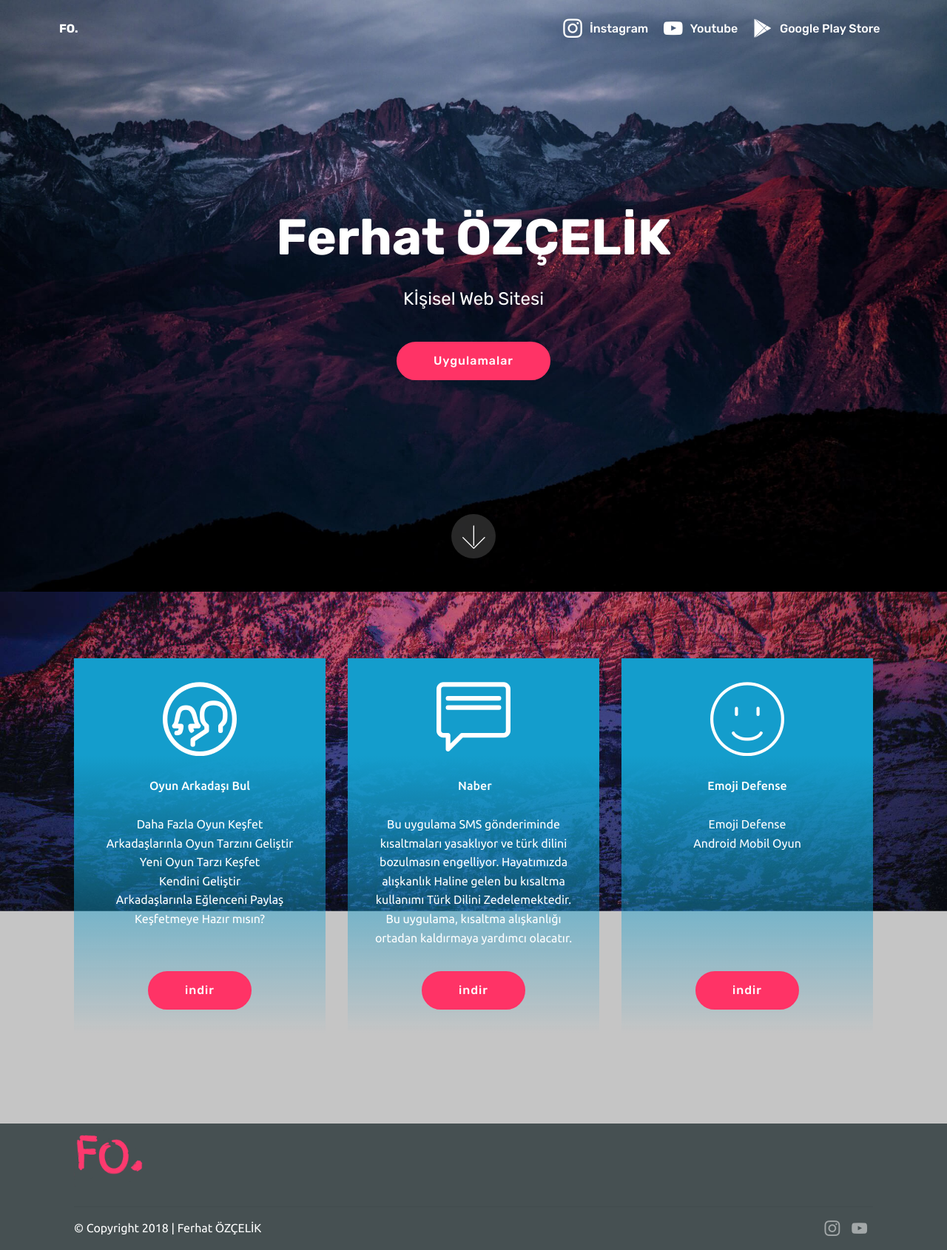
After one commit to ferhatozcelik/ferhatozcelik.github.io, a PHP site: page / in a window 1280 px wide. The commit adds this page. Shown: the whole page at 74% size. Run offline with PHP 8.4, Linux system fonts and the light colour scheme; some web fonts are replaced.

Commit message:
Add files via upload

```diff
--- a/assets/mobirise/css/mbr-additional.css
+++ b/assets/mobirise/css/mbr-additional.css
@@ -1429,110 +1429,72 @@ body {
   margin-top: 1rem;
   margin-bottom: 0;
 }
-.cid-rc2zGXgzvb {
-  padding-top: 45px;
-  padding-bottom: 45px;
-  background-color: #2e2e2e;
+.cid-rc2O3KX17V {
+  padding-top: 0px;
+  padding-bottom: 0px;
+  background-color: #465052;
 }
 @media (max-width: 767px) {
-  .cid-rc2zGXgzvb .content {
+  .cid-rc2O3KX17V .media-wrap {
+    margin-bottom: 1rem;
     text-align: center;
   }
-  .cid-rc2zGXgzvb .content > div:not(:last-child) {
-    margin-bottom: 2rem;
-  }
-}
-.cid-rc2zGXgzvb .img-logo img {
+}
+.cid-rc2O3KX17V .media-wrap .mbr-iconfont-logo {
+  font-size: 7rem;
+  color: #f36;
+}
+.cid-rc2O3KX17V .media-wrap img {
   height: 6rem;
 }
-.cid-rc2zGXgzvb [type="email"] {
-  font-size: .75rem;
-  margin-bottom: 5px;
-  text-align: center;
-  min-width: 150px;
-}
-.cid-rc2zGXgzvb .input-group-btn {
-  display: inline-block;
-}
-.cid-rc2zGXgzvb .input-group-btn a.btn {
-  margin: 0 !important;
-}
-.cid-rc2zGXgzvb .input-group {
-  -webkit-flex-wrap: wrap;
-  flex-wrap: wrap;
-  justify-content: center;
-  -webkit-justify-content: center;
-}
-.cid-rc2zGXgzvb [type="submit"] {
-  padding: .75rem 1.5625rem !important;
-  margin-left: .625rem;
-  text-transform: none;
-}
-.cid-rc2zGXgzvb .social-list {
+.cid-rc2O3KX17V .mbr-text {
+  color: #767676;
+}
+@media (max-width: 767px) {
+  .cid-rc2O3KX17V .footer-lower .copyright {
+    margin-bottom: 1rem;
+    text-align: center;
+  }
+}
+.cid-rc2O3KX17V .footer-lower hr {
+  margin: 1rem 0;
+  border-color: #000;
+  opacity: .05;
+}
+.cid-rc2O3KX17V .footer-lower .social-list {
   padding-left: 0;
   margin-bottom: 0;
   list-style: none;
   display: flex;
   -webkit-flex-wrap: wrap;
   flex-wrap: wrap;
-}
-.cid-rc2zGXgzvb .social-list .mbr-iconfont-social {
+  -webkit-justify-content: flex-end;
+  justify-content: flex-end;
+}
+.cid-rc2O3KX17V .footer-lower .social-list .mbr-iconfont-social {
   font-size: 1.3rem;
-  color: #fff;
-}
-.cid-rc2zGXgzvb .social-list .soc-item {
+  color: #232323;
+}
+.cid-rc2O3KX17V .footer-lower .social-list .soc-item {
   margin: 0 .5rem;
 }
-.cid-rc2zGXgzvb .social-list a {
+.cid-rc2O3KX17V .footer-lower .social-list a {
   margin: 0;
   opacity: .5;
   -webkit-transition: .2s linear;
   transition: .2s linear;
 }
-.cid-rc2zGXgzvb .social-list a:hover {
+.cid-rc2O3KX17V .footer-lower .social-list a:hover {
   opacity: 1;
 }
 @media (max-width: 767px) {
-  .cid-rc2zGXgzvb .social-list {
+  .cid-rc2O3KX17V .footer-lower .social-list {
     -webkit-justify-content: center;
     justify-content: center;
   }
 }
-@media (max-width: 767px) {
-  .cid-rc2zGXgzvb .footer-lower .copyright {
-    margin-bottom: 1rem;
-    text-align: center;
-  }
-}
-.cid-rc2zGXgzvb .footer-lower hr {
-  margin: 1rem 0;
-  border-color: #fff;
-  opacity: .05;
-}
-.cid-rc2zGXgzvb form .input-group input.form-control,
-.cid-rc2zGXgzvb form .input-group-btn .btn {
-  border-top-right-radius: 3px;
-  border-bottom-right-radius: 3px;
-  border-top-left-radius: 3px;
-  border-bottom-left-radius: 3px;
-}
-.cid-rc2zGXgzvb .form-inline {
-  -webkit-justify-content: center;
-  justify-content: center;
-}
-.cid-rc2zGXgzvb .form-group {
-  margin: 0;
-}
-@media (max-width: 767px) {
-  .cid-rc2zGXgzvb .foot-logo {
-    text-align: center !important;
-  }
-  .cid-rc2zGXgzvb .foot-title {
-    text-align: center !important;
-  }
-  .cid-rc2zGXgzvb .mbr-text {
-    text-align: center !important;
-  }
+.cid-rc2O3KX17V .copyright > p {
+  color: #ffffff;
 }
 .cid-rc2x4nNRT3 .navbar {
   padding: .5rem 0;
--- /dev/null
+++ b/index.html
@@ -0,0 +1,217 @@
+<!DOCTYPE html>
+<html >
+<head>
+  <!-- Site made with Mobirise Website Builder v4.8.8, https://mobirise.com -->
+  <meta charset="UTF-8">
+  <meta http-equiv="X-UA-Compatible" content="IE=edge">
+  <meta name="generator" content="Mobirise v4.8.8, mobirise.com">
+  <meta name="viewport" content="width=device-width, initial-scale=1, minimum-scale=1">
+  <link rel="shortcut icon" href="assets/images/logo2-128x128-1.png" type="image/x-icon">
+  <meta name="description" content="Kişisel Web Sitesi">
+  <title>Ferhat ÖZÇELİK</title>
+  <link rel="stylesheet" href="assets/web/assets/mobirise-icons-bold/mobirise-icons-bold.css">
+  <link rel="stylesheet" href="assets/web/assets/mobirise-icons/mobirise-icons.css">
+  <link rel="stylesheet" href="assets/tether/tether.min.css">
+  <link rel="stylesheet" href="assets/bootstrap/css/bootstrap.min.css">
+  <link rel="stylesheet" href="assets/bootstrap/css/bootstrap-grid.min.css">
+  <link rel="stylesheet" href="assets/bootstrap/css/bootstrap-reboot.min.css">
+  <link rel="stylesheet" href="assets/animatecss/animate.min.css">
+  <link rel="stylesheet" href="assets/socicon/css/styles.css">
+  <link rel="stylesheet" href="assets/dropdown/css/style.css">
+  <link rel="stylesheet" href="assets/theme/css/style.css">
+  <link rel="stylesheet" href="assets/mobirise/css/mbr-additional.css" type="text/css">
+
+
+
+</head>
+<body>
+  <section class="menu cid-rc2x4nNRT3" once="menu" id="menu1-b">
+
+
+
+    <nav class="navbar navbar-expand beta-menu navbar-dropdown align-items-center navbar-fixed-top navbar-toggleable-sm bg-color transparent">
+        <button class="navbar-toggler navbar-toggler-right" type="button" data-toggle="collapse" data-target="#navbarSupportedContent" aria-controls="navbarSupportedContent" aria-expanded="false" aria-label="Toggle navigation">
+            <div class="hamburger">
+                <span></span>
+                <span></span>
+                <span></span>
+                <span></span>
+            </div>
+        </button>
+        <div class="menu-logo">
+            <div class="navbar-brand">
+
+                <span class="navbar-caption-wrap"><a class="navbar-caption text-white display-4" href="index.html">
+                        FO.<br></a></span>
+            </div>
+        </div>
+        <div class="collapse navbar-collapse" id="navbarSupportedContent">
+            <ul class="navbar-nav nav-dropdown nav-right" data-app-modern-menu="true"><li class="nav-item dropdown">
+                    <a class="nav-link link text-white display-4" href="https://mobirise.co" aria-expanded="false">
+                        </a>
+                </li>
+                <li class="nav-item">
+                    <a class="nav-link link text-white display-4" href="https://www.instagram.com/ferhatozcelik01"><span class="socicon socicon-instagram mbr-iconfont mbr-iconfont-btn"></span>
+                        İnstagram</a>
+                </li><li class="nav-item"><a class="nav-link link text-white display-4" href="https://www.youtube.com/channel/UC4j-iRDXSeHSwjILq_nwpIw"><span class="socicon socicon-youtube mbr-iconfont mbr-iconfont-btn"></span>
+                        Youtube</a></li><li class="nav-item"><a class="nav-link link text-white display-4" href="https://play.google.com/store/apps/dev?id=6929581014777072329"><span class="socicon socicon-play mbr-iconfont mbr-iconfont-btn"></span>
+                        Google Play Store</a></li></ul>
+
+        </div>
+    </nav>
+</section>
+
+<section class="engine"><a href="https://mobirise.info/h">how to create a web page for free</a></section><section class="cid-qTkA127IK8 mbr-fullscreen mbr-parallax-background" id="header2-1">
+
+
+
+
+
+    <div class="container align-center">
+        <div class="row justify-content-md-center">
+            <div class="mbr-white col-md-10">
+                <h1 class="mbr-section-title mbr-bold pb-3 mbr-fonts-style display-1">
+                    Ferhat ÖZÇELİK</h1>
+
+                <p class="mbr-text pb-3 mbr-fonts-style display-5">
+                    Kİşisel Web Sitesi</p>
+                <div class="mbr-section-btn"><a class="btn btn-md btn-secondary display-4" href="https://play.google.com/store/apps/dev?id=6929581014777072329">Uygulamalar</a></div>
+            </div>
+        </div>
+    </div>
+    <div class="mbr-arrow hidden-sm-down" aria-hidden="true">
+        <a href="#next">
+            <i class="mbri-down mbr-iconfont"></i>
+        </a>
+    </div>
+</section>
+
+<section class="features8 cid-rc2zt5yzrl mbr-parallax-background" id="features8-c">
+
+
+
+    <div class="mbr-overlay" style="opacity: 0.2; background-color: rgb(35, 35, 35);">
+    </div>
+
+    <div class="container">
+        <div class="media-container-row">
+
+            <div class="card  col-12 col-md-6 col-lg-4">
+                <div class="card-img">
+                    <a href="https://play.google.com/store/apps/details?id=com.ferhatozcelik.gamefriend"><span class="mbr-iconfont mbrib-users"></span></a>
+                </div>
+                <div class="card-box align-center">
+                    <h4 class="card-title mbr-fonts-style display-7">Oyun Arkadaşı Bul</h4>
+                    <p class="mbr-text mbr-fonts-style display-7">Daha Fazla Oyun Keşfet
+<br>Arkadaşlarınla Oyun Tarzını Geliştir
+<br>Yeni Oyun Tarzı Keşfet
+<br>Kendini Geliştir
+<br>Arkadaşlarınla Eğlenceni Paylaş
+<br>Keşfetmeye Hazır mısın?<br><br></p>
+                    <div class="mbr-section-btn text-center"><a href="https://play.google.com/store/apps/details?id=com.ferhatozcelik.gamefriend" class="btn btn-secondary display-4">indir</a></div>
+                </div>
+            </div>
+
+            <div class="card  col-12 col-md-6 col-lg-4">
+                <div class="card-img">
+                    <a href="https://play.google.com/store/apps/details?id=ferhatozcelik.trsms"><span class="mbr-iconfont mbrib-chat"></span></a>
+                </div>
+                <div class="card-box align-center">
+                    <h4 class="card-title mbr-fonts-style display-7">&nbsp;Naber</h4>
+                    <p class="mbr-text mbr-fonts-style display-7">
+                       Bu uygulama SMS gönderiminde kısaltmaları yasaklıyor ve türk dilini bozulmasın engelliyor. Hayatımızda alışkanlık Haline gelen bu kısaltma kullanımı Türk Dilini Zedelemektedir. Bu uygulama, kısaltma alışkanlığı ortadan kaldırmaya yardımcı olacatır.
+                    </p>
+                    <div class="mbr-section-btn text-center"><a href="https://play.google.com/store/apps/details?id=ferhatozcelik.trsms" class="btn btn-secondary display-4">indir</a></div>
+                </div>
+            </div>
+
+            <div class="card  col-12 col-md-6 col-lg-4">
+                <div class="card-img">
+                    <a href="https://play.google.com/store/apps/details?id=com.ferhatozcelik.emojidefense"><span class="mbr-iconfont mbri-smile-face"></span></a>
+                </div>
+                <div class="card-box align-center">
+                    <h4 class="card-title mbr-fonts-style display-7">Emoji Defense</h4>
+                    <p class="mbr-text mbr-fonts-style display-7">
+                       Emoji Defense<br>Android Mobil Oyun<br><br><br><br><br><br>
+                    </p>
+                    <div class="mbr-section-btn text-center"><a href="https://play.google.com/store/apps/details?id=com.ferhatozcelik.emojidefense" class="btn btn-secondary display-4">
+                            indir</a></div>
+                </div>
+            </div>
+
+
+        </div>
+    </div>
+</section>
+
+<section class="cid-rc2O3KX17V" id="footer5-g">
+
+
+
+
+
+    <div class="container">
+        <div class="media-container-row">
+            <div class="col-md-3">
+                <div class="media-wrap">
+                    <a href="index.html">
+                       <img src="assets/images/logo2-128x128.png" alt="Mobirise" title="">
+                    </a>
+                </div>
+            </div>
+            <div class="col-md-9">
+                <p class="mbr-text align-right links mbr-fonts-style display-7"></p>
+            </div>
+        </div>
+        <div class="footer-lower">
+            <div class="media-container-row">
+                <div class="col-md-12">
+                    <hr>
+                </div>
+            </div>
+            <div class="media-container-row mbr-white">
+                <div class="col-md-6 copyright">
+                    <p class="mbr-text mbr-fonts-style display-7">
+                        © Copyright 2018 | Ferhat ÖZÇELİK
+                    </p>
+                </div>
+                <div class="col-md-6">
+                    <div class="social-list align-right">
+                        <div class="soc-item">
+                            <a href="https://www.instagram.com/ferhatozcelik01" target="_blank">
+                                <span class="mbr-iconfont mbr-iconfont-social socicon-instagram socicon" style="color: rgb(255, 255, 255); fill: rgb(255, 255, 255);"></span>
+                            </a>
+                        </div>
+                        <div class="soc-item">
+                            <a href="https://www.youtube.com/channel/UC4j-iRDXSeHSwjILq_nwpIw" target="_blank">
+                                <span class="mbr-iconfont mbr-iconfont-social socicon-youtube socicon" style="color: rgb(255, 255, 255); fill: rgb(255, 255, 255);"></span>
+                            </a>
+                        </div>
+
+
+
+
+                    </div>
+                </div>
+            </div>
+        </div>
+    </div>
+</section>
+
+
+  <script src="assets/web/assets/jquery/jquery.min.js"></script>
+  <script src="assets/tether/tether.min.js"></script>
+  <script src="assets/popper/popper.min.js"></script>
+  <script src="assets/bootstrap/js/bootstrap.min.js"></script>
+  <script src="assets/parallax/jarallax.min.js"></script>
+  <script src="assets/dropdown/js/script.min.js"></script>
+  <script src="assets/touchswipe/jquery.touch-swipe.min.js"></script>
+  <script src="assets/smoothscroll/smooth-scroll.js"></script>
+  <script src="assets/viewportchecker/jquery.viewportchecker.js"></script>
+  <script src="assets/theme/js/script.js"></script>
+
+
+ <div id="scrollToTop" class="scrollToTop mbr-arrow-up"><a style="text-align: center;"><i></i></a></div>
+    <input name="animation" type="hidden">
+  </body>
+</html>
```
Also changed, not shown: assets/images/mbr-favicon.png, 1 other file.
